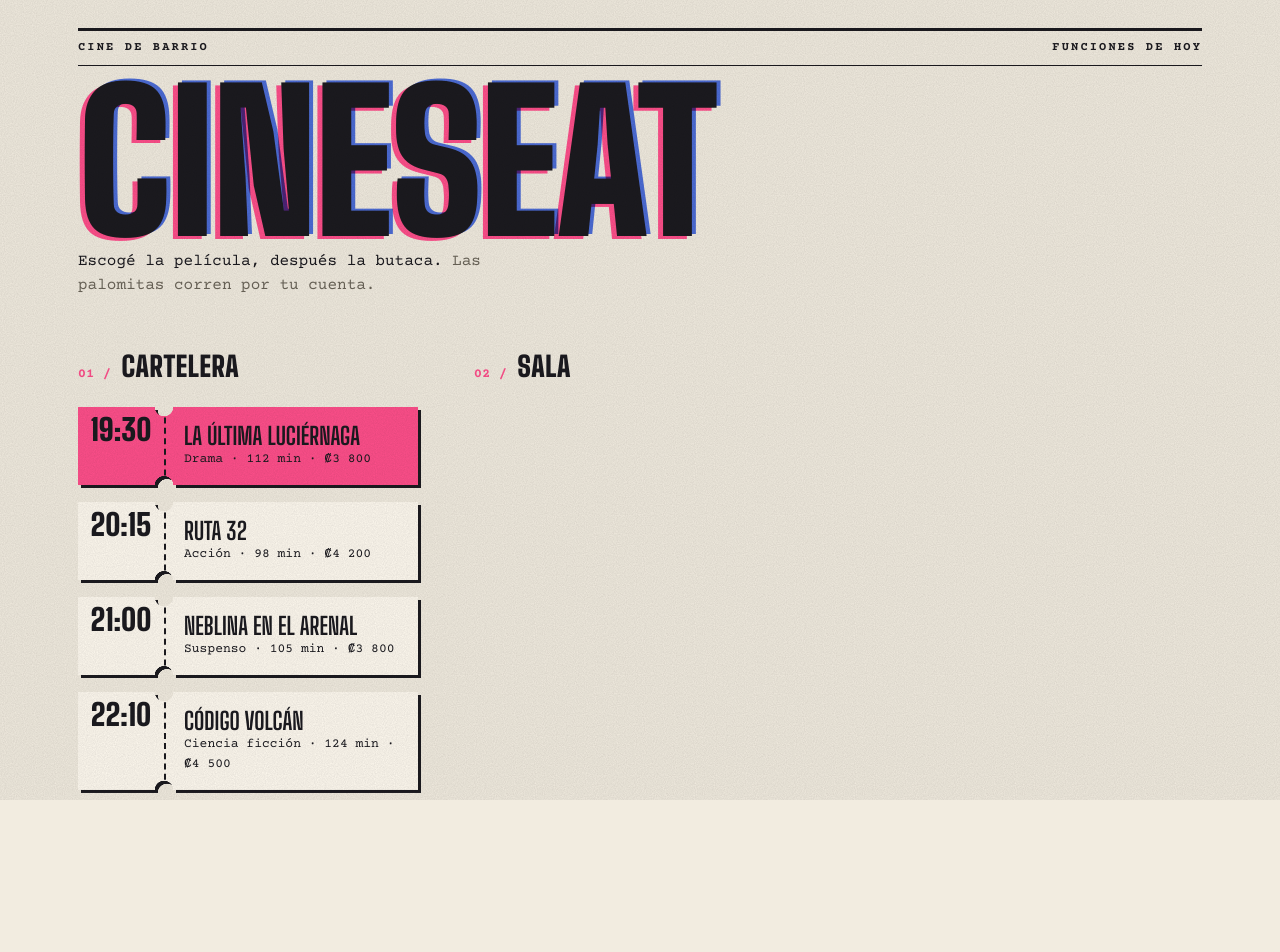
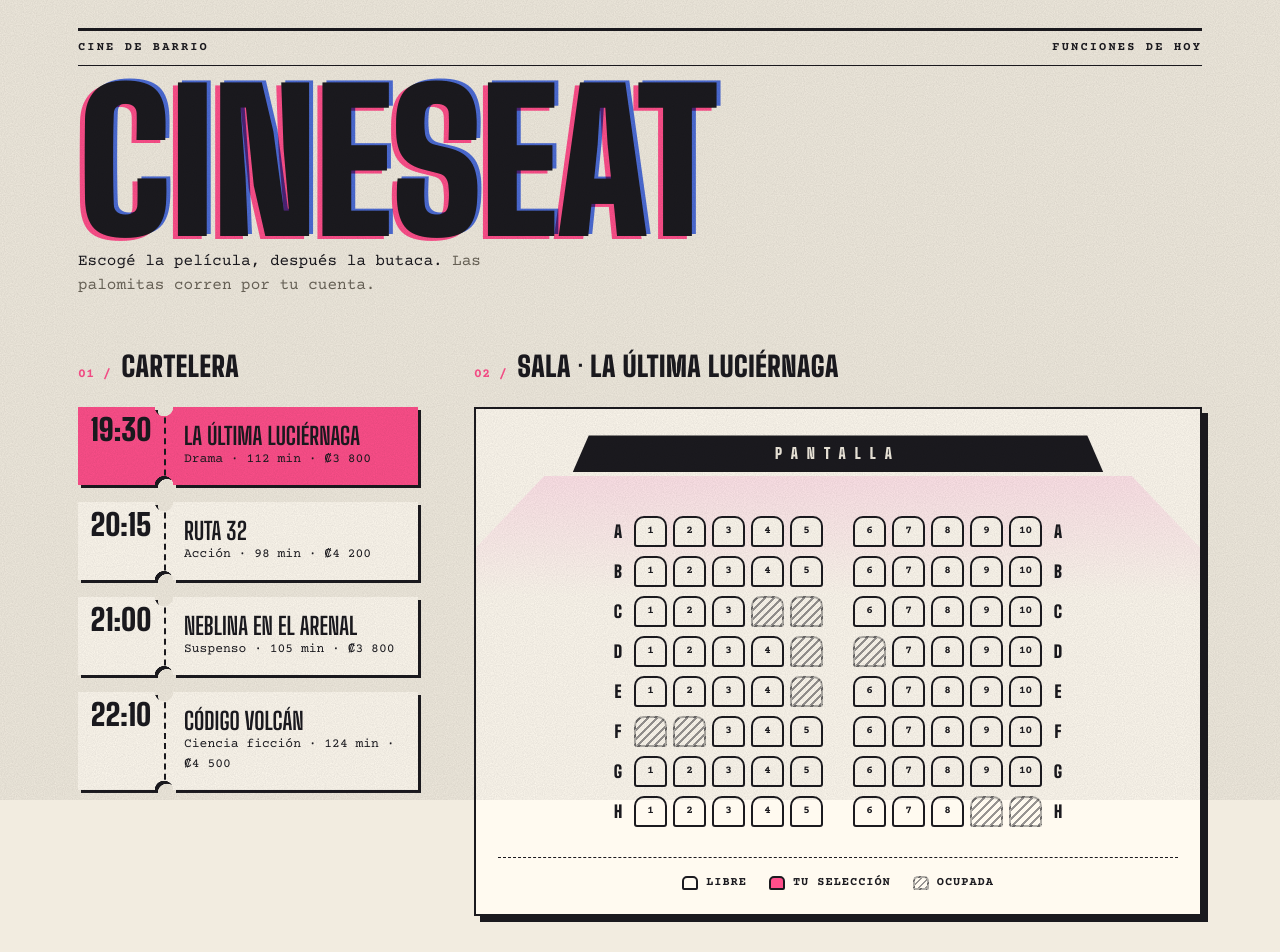
Before and after one commit to paulina-rc/cineseat, a React (Vite) app: page / in a window 1280 px wide. Shown: the top 952 px of the page. Before the commit the page ends 870 px from the top, so only its background shows below. Built offline with nearby package versions, Linux system fonts and the light colour scheme.

Commit message:
feat(seats): add interactive seat map

```diff
--- a/src/App.jsx
+++ b/src/App.jsx
@@ -1,10 +1,29 @@
 import { useState } from 'react'
 import Header from './components/Header'
 import MovieList from './components/MovieList'
+import SeatMap from './components/SeatMap'
 import { movies } from './data/movies'
+
+const MAX_SEATS = 8
 
 function App() {
   const [selectedMovieId, setSelectedMovieId] = useState(movies[0].id)
+  const [selectedSeats, setSelectedSeats] = useState([])
+
+  const movie = movies.find((m) => m.id === selectedMovieId)
+
+  function handleSelectMovie(movieId) {
+    setSelectedMovieId(movieId)
+    setSelectedSeats([]) // al cambiar de película se limpia la selección
+  }
+
+  function handleToggleSeat(seatId) {
+    if (selectedSeats.includes(seatId)) {
+      setSelectedSeats(selectedSeats.filter((id) => id !== seatId))
+    } else if (selectedSeats.length < MAX_SEATS) {
+      setSelectedSeats([...selectedSeats, seatId])
+    }
+  }
 
   return (
     <div className="app">
@@ -15,11 +34,16 @@ function App() {
           <MovieList
             movies={movies}
             selectedId={selectedMovieId}
-            onSelect={setSelectedMovieId}
+            onSelect={handleSelectMovie}
           />
         </section>
         <section>
-          <h2 className="section-label">Sala</h2>
+          <h2 className="section-label">Sala · {movie.title}</h2>
+          <SeatMap
+            occupied={movie.occupied}
+            selected={selectedSeats}
+            onToggle={handleToggleSeat}
+          />
         </section>
       </main>
     </div>
--- /dev/null
+++ b/src/components/Seat.jsx
@@ -0,0 +1,22 @@
+function Seat({ id, status, onToggle }) {
+  const labels = {
+    free: 'libre',
+    selected: 'seleccionada',
+    occupied: 'ocupada',
+  }
+
+  return (
+    <button
+      type="button"
+      className={`seat seat--${status}`}
+      onClick={() => onToggle(id)}
+      disabled={status === 'occupied'}
+      aria-label={`Butaca ${id}, ${labels[status]}`}
+      title={id}
+    >
+      {id.slice(1)}
+    </button>
+  )
+}
+
+export default Seat
--- /dev/null
+++ b/src/components/SeatMap.css
@@ -0,0 +1,183 @@
+.seat-map {
+  position: relative;
+  background: var(--paper-light);
+  border: 2px solid var(--ink);
+  box-shadow: 6px 6px 0 var(--ink);
+  padding: 26px 22px 22px;
+  overflow-x: auto;
+}
+
+/* La pantalla vista en perspectiva */
+.seat-map__screen {
+  position: relative;
+  width: 78%;
+  margin: 0 auto 44px;
+  padding: 7px 0;
+  background: var(--ink);
+  color: var(--paper);
+  clip-path: polygon(3% 0, 97% 0, 100% 100%, 0 100%);
+  text-align: center;
+  font-family: var(--font-display);
+  font-size: 15px;
+  font-weight: 900;
+  letter-spacing: 0.6em;
+  text-transform: uppercase;
+}
+
+.seat-map__rows {
+  position: relative;
+  display: grid;
+  gap: 9px;
+  justify-content: center;
+}
+
+/* El haz del proyector sobre las butacas */
+.seat-map__rows::before {
+  content: '';
+  position: absolute;
+  inset: -40px -10% auto;
+  height: 120px;
+  background: linear-gradient(var(--pink-soft), transparent);
+  clip-path: polygon(14% 0, 86% 0, 100% 100%, 0 100%);
+  opacity: 0.7;
+  pointer-events: none;
+}
+
+.seat-map__row {
+  position: relative;
+  display: flex;
+  align-items: center;
+  gap: 6px;
+}
+
+.seat-map__row-label {
+  width: 20px;
+  text-align: center;
+  font-family: var(--font-display);
+  font-size: 17px;
+  font-weight: 900;
+}
+
+.seat-map__cell--aisle {
+  margin-right: 24px;
+}
+
+.seat {
+  width: 33px;
+  height: 31px;
+  padding: 0;
+  border: 2px solid var(--ink);
+  border-radius: 10px 10px 3px 3px;
+  background: var(--paper-light);
+  font-family: var(--font-type);
+  font-size: 11px;
+  font-weight: 700;
+  cursor: pointer;
+  transition: transform 0.12s, background 0.12s, box-shadow 0.12s;
+}
+
+.seat--free:hover {
+  background: var(--pink-soft);
+  transform: translateY(-3px);
+  box-shadow: 0 3px 0 var(--ink);
+}
+
+.seat--selected {
+  background: var(--pink);
+  transform: translateY(-3px);
+  box-shadow: 0 3px 0 var(--ink);
+  animation: pop 0.25s cubic-bezier(0.3, 1.6, 0.5, 1);
+}
+
+/* Ocupada: rayada, como tachada a mano */
+.seat--occupied {
+  border-color: rgba(27, 26, 31, 0.35);
+  background: repeating-linear-gradient(-45deg, rgba(27, 26, 31, 0.45) 0 2px, transparent 2px 6px);
+  color: transparent;
+  cursor: not-allowed;
+}
+
+.seat:focus-visible {
+  outline: 3px solid var(--blue);
+  outline-offset: 2px;
+}
+
+.seat-map__legend {
+  list-style: none;
+  display: flex;
+  justify-content: center;
+  flex-wrap: wrap;
+  gap: 8px 22px;
+  margin: 30px 0 0;
+  padding: 16px 0 0;
+  border-top: 1px dashed var(--ink);
+  font-size: 12px;
+  font-weight: 700;
+  letter-spacing: 0.08em;
+  text-transform: uppercase;
+}
+
+.seat-map__legend li {
+  display: flex;
+  align-items: center;
+  gap: 8px;
+}
+
+.dot {
+  width: 16px;
+  height: 14px;
+  border: 2px solid var(--ink);
+  border-radius: 5px 5px 2px 2px;
+  background: var(--paper-light);
+}
+
+.dot--selected {
+  background: var(--pink);
+}
+
+.dot--occupied {
+  border-color: rgba(27, 26, 31, 0.35);
+  background: repeating-linear-gradient(-45deg, rgba(27, 26, 31, 0.45) 0 2px, transparent 2px 5px);
+}
+
+@keyframes pop {
+  from {
+    transform: translateY(0) scale(0.8);
+  }
+}
+
+@media (max-width: 520px) {
+  .seat-map {
+    padding: 22px 10px 16px;
+    box-shadow: 4px 4px 0 var(--ink);
+  }
+
+  .seat-map__row {
+    gap: 3px;
+  }
+
+  .seat-map__row-label {
+    width: 14px;
+    font-size: 14px;
+  }
+
+  .seat-map__cell--aisle {
+    margin-right: 10px;
+  }
+
+  .seat {
+    width: 24px;
+    height: 25px;
+    border-radius: 8px 8px 3px 3px;
+    font-size: 10px;
+  }
+}
+
+@media (prefers-reduced-motion: reduce) {
+
+  .seat,
+  .seat--selected {
+    animation: none;
+    transition: none;
+  }
+}
--- /dev/null
+++ b/src/components/SeatMap.jsx
@@ -0,0 +1,48 @@
+import Seat from './Seat'
+import { ROWS, SEATS_PER_ROW, AISLE_AFTER } from '../data/movies'
+import './SeatMap.css'
+
+function SeatMap({ occupied, selected, onToggle }) {
+  function getStatus(seatId) {
+    if (occupied.includes(seatId)) return 'occupied'
+    if (selected.includes(seatId)) return 'selected'
+    return 'free'
+  }
+
+  // [1, 2, 3, ..., 10]
+  const seatNumbers = Array.from({ length: SEATS_PER_ROW }, (_, i) => i + 1)
+
+  return (
+    <div className="seat-map">
+      <div className="seat-map__screen">Pantalla</div>
+
+      <div className="seat-map__rows">
+        {ROWS.map((row) => (
+          <div className="seat-map__row" key={row}>
+            <span className="seat-map__row-label">{row}</span>
+            {seatNumbers.map((number) => {
+              const seatId = `${row}${number}`
+              return (
+                <div
+                  key={seatId}
+                  className={number === AISLE_AFTER ? 'seat-map__cell seat-map__cell--aisle' : 'seat-map__cell'}
+                >
+                  <Seat id={seatId} status={getStatus(seatId)} onToggle={onToggle} />
+                </div>
+              )
+            })}
+            <span className="seat-map__row-label">{row}</span>
+          </div>
+        ))}
+      </div>
+
+      <ul className="seat-map__legend">
+        <li><span className="dot dot--free" /> Libre</li>
+        <li><span className="dot dot--selected" /> Tu selección</li>
+        <li><span className="dot dot--occupied" /> Ocupada</li>
+      </ul>
+    </div>
+  )
+}
+
+export default SeatMap
```
